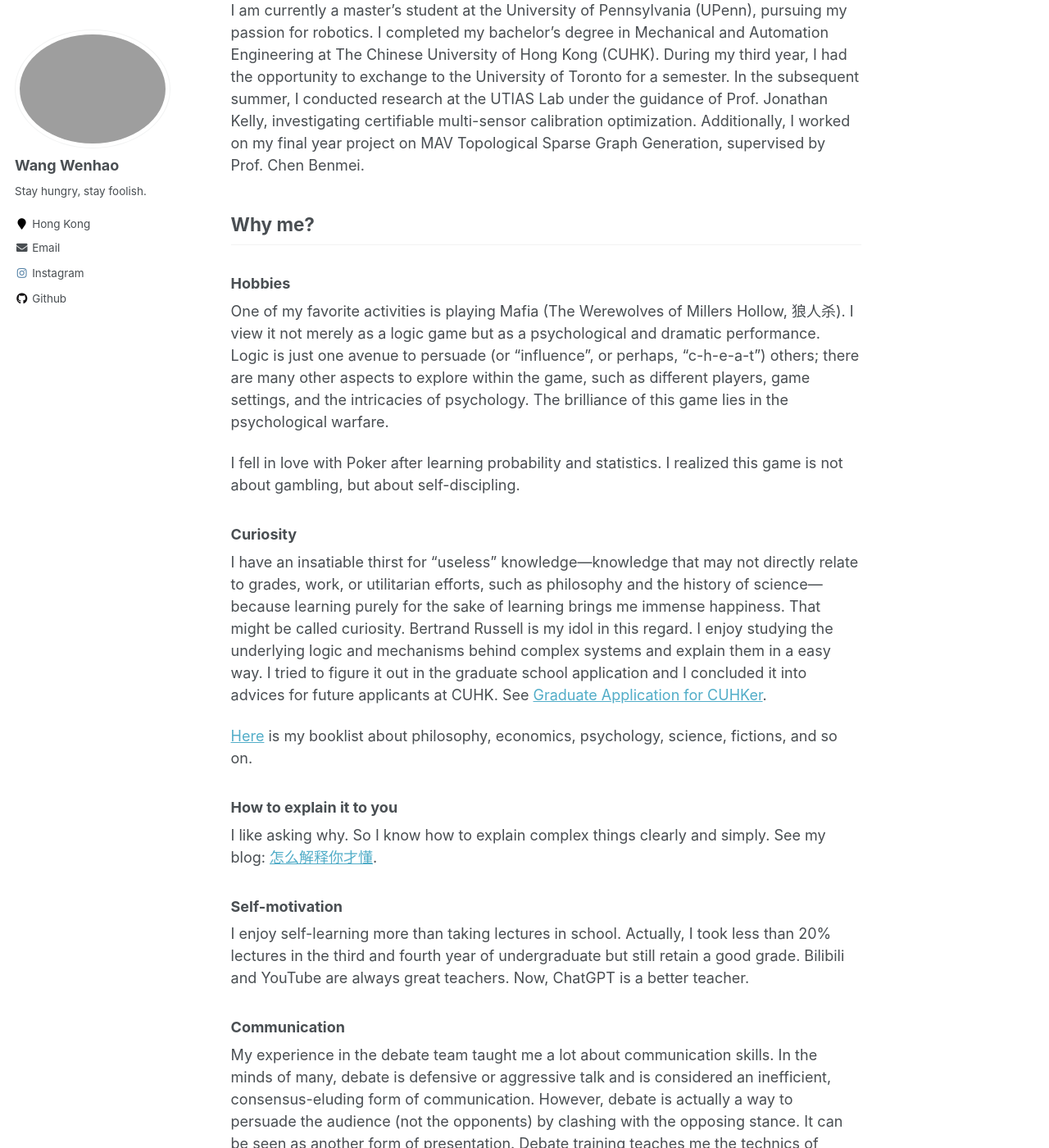
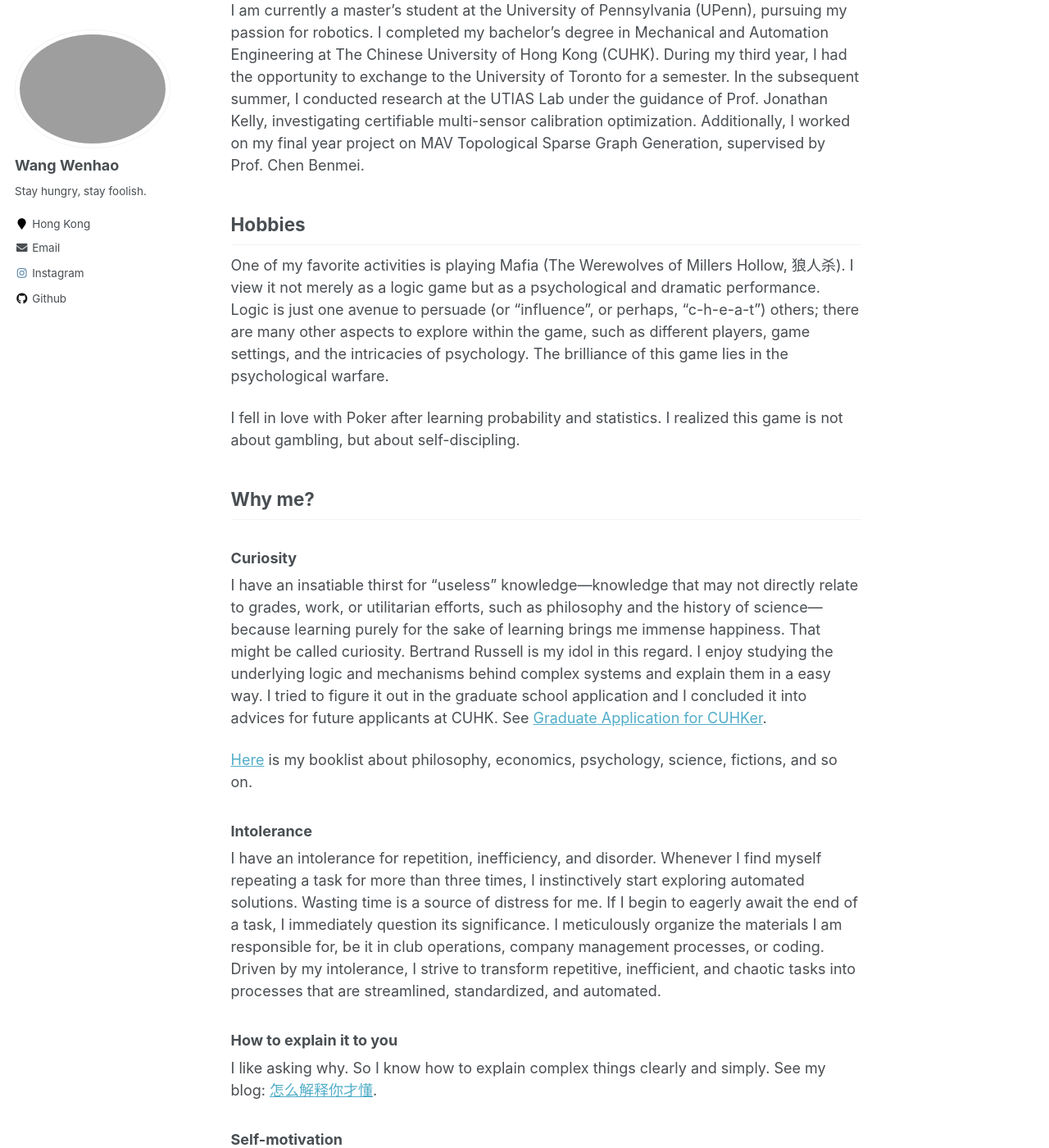
Before and after one commit to Hao-Starrr/Hao-Starrr.github.io, a Jekyll site: the page built from _pages/about.md, in a window 1280 px wide and 1400 px high, scrolled down 257 px. Shown: the whole window at 82% size. Built offline with Jekyll 4.4.1, drawn with Linux system fonts in a browser that asks for light colours.

```diff
--- a/_pages/about.md
+++ b/_pages/about.md
@@ -13,19 +13,23 @@ redirect_from:
 
 I am currently a master's student at the University of Pennsylvania (UPenn), pursuing my passion for robotics. I completed my bachelor's degree in Mechanical and Automation Engineering at The Chinese University of Hong Kong (CUHK). During my third year, I had the opportunity to exchange to the University of Toronto for a semester. In the subsequent summer, I conducted research at the UTIAS Lab under the guidance of Prof. Jonathan Kelly, investigating certifiable multi-sensor calibration optimization. Additionally, I worked on my final year project on MAV Topological Sparse Graph Generation, supervised by Prof. Chen Benmei.
 
-## Why me?
-
-### Hobbies
+## Hobbies
 
 One of my favorite activities is playing Mafia (The Werewolves of Millers Hollow, 狼人杀). I view it not merely as a logic game but as a psychological and dramatic performance. Logic is just one avenue to persuade (or "influence", or perhaps, "c-h-e-a-t") others; there are many other aspects to explore within the game, such as different players, game settings, and the intricacies of psychology. The brilliance of this game lies in the psychological warfare.
 
 I fell in love with Poker after learning probability and statistics. I realized this game is not about gambling, but about self-discipling.
+
+## Why me?
 
 ### Curiosity
 
 I have an insatiable thirst for "useless" knowledge—knowledge that may not directly relate to grades, work, or utilitarian efforts, such as philosophy and the history of science—because learning purely for the sake of learning brings me immense happiness. That might be called curiosity. Bertrand Russell is my idol in this regard. I enjoy studying the underlying logic and mechanisms behind complex systems and explain them in a easy way. I tried to figure it out in the graduate school application and I concluded it into advices for future applicants at CUHK. See [Graduate Application for CUHKer](https://github.com/Hao-Starrr/Graduate-Application-for-CUHKer).
 
 [Here](https://hao-starrr.github.io/booklist/) is my booklist about philosophy, economics, psychology, science, fictions, and so on.
+
+### Intolerance
+
+I have an intolerance for repetition, inefficiency, and disorder. Whenever I find myself repeating a task for more than three times, I instinctively start exploring automated solutions. Wasting time is a source of distress for me. If I begin to eagerly await the end of a task, I immediately question its significance. I meticulously organize the materials I am responsible for, be it in club operations, company management processes, or coding. Driven by my intolerance, I strive to transform repetitive, inefficient, and chaotic tasks into processes that are streamlined, standardized, and automated.
 
 ### How to explain it to you
 
```
Also changed, not shown: _pages/cv.md (+3 -1 lines).
